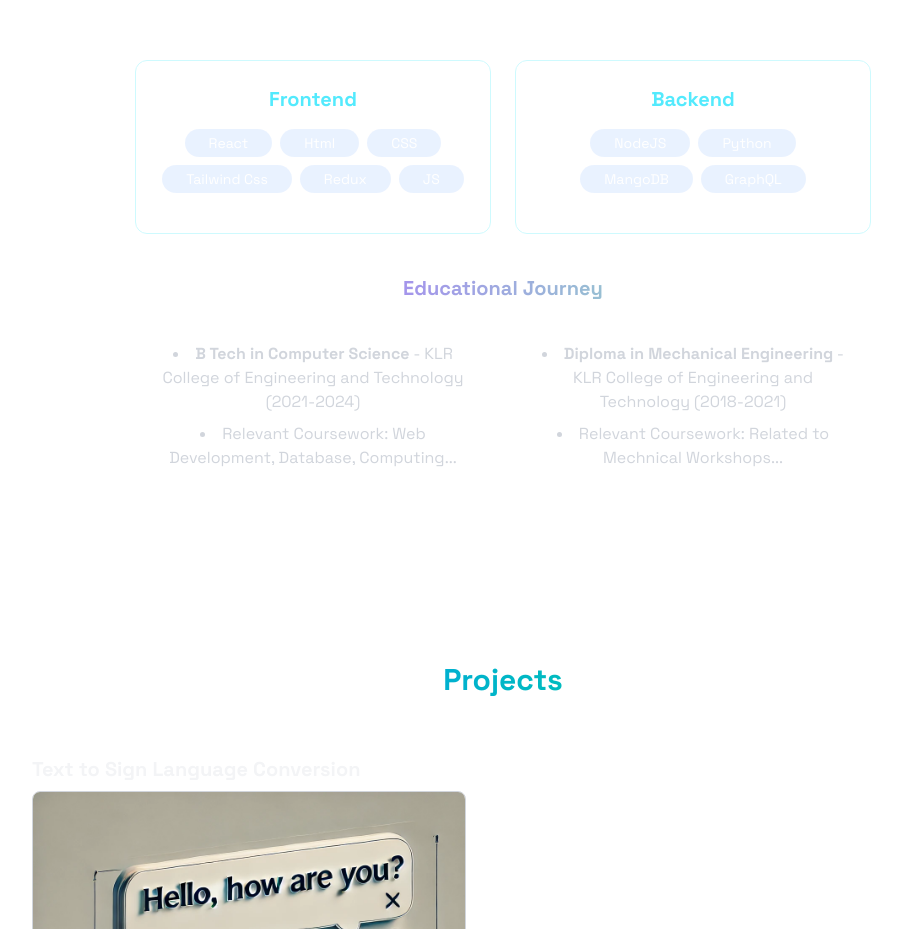
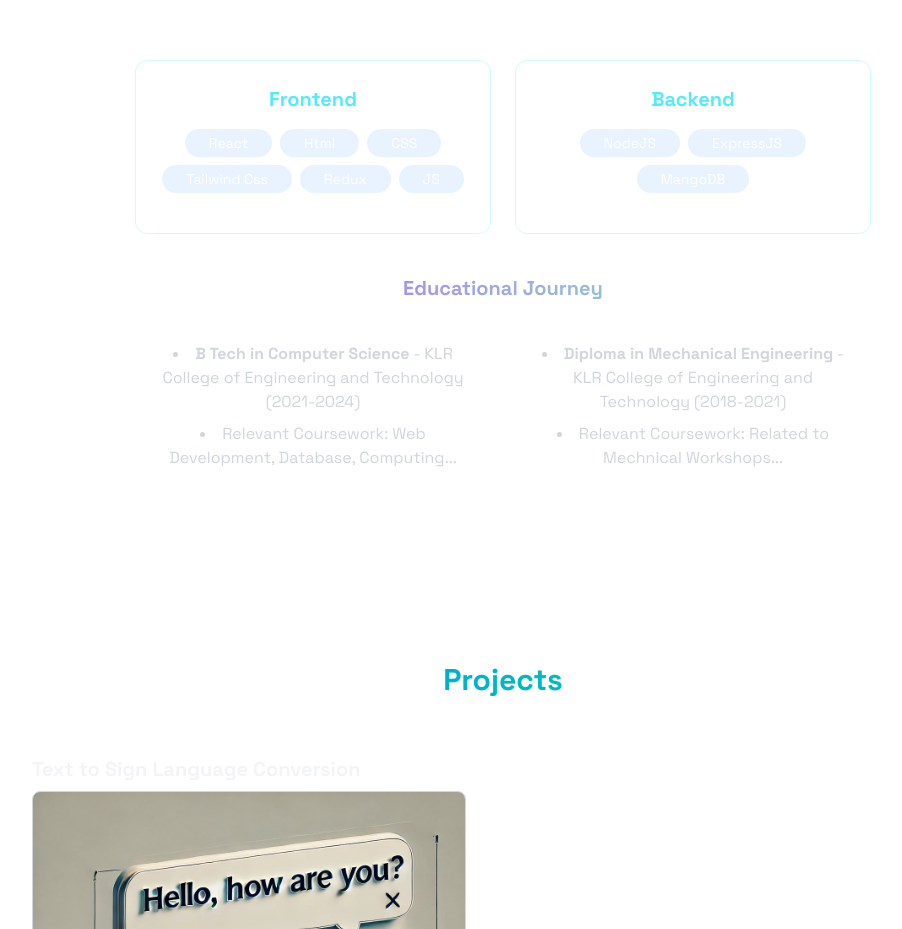
Before and after one commit to SanjuSanjaytech/sanjay-portfolio, a React (Vite) app: page / in a window 1280 px wide. Shown: the part 1020-1949 px from the top of the page, without its empty margins (137-1039 px from the left). Built offline with nearby package versions, Linux system fonts and the light colour scheme.

Commit message:
Updated portfolio with new projects and improvements

```diff
--- a/src/Components/About.jsx
+++ b/src/Components/About.jsx
@@ -10,9 +10,8 @@ const frontendSkills = [
 ]
 const backendSkills = [
     "NodeJS",
-    "Python",
+    "ExpressJS",
     "MangoDB",
-    "GraphQL",
 ]
 
 
```
